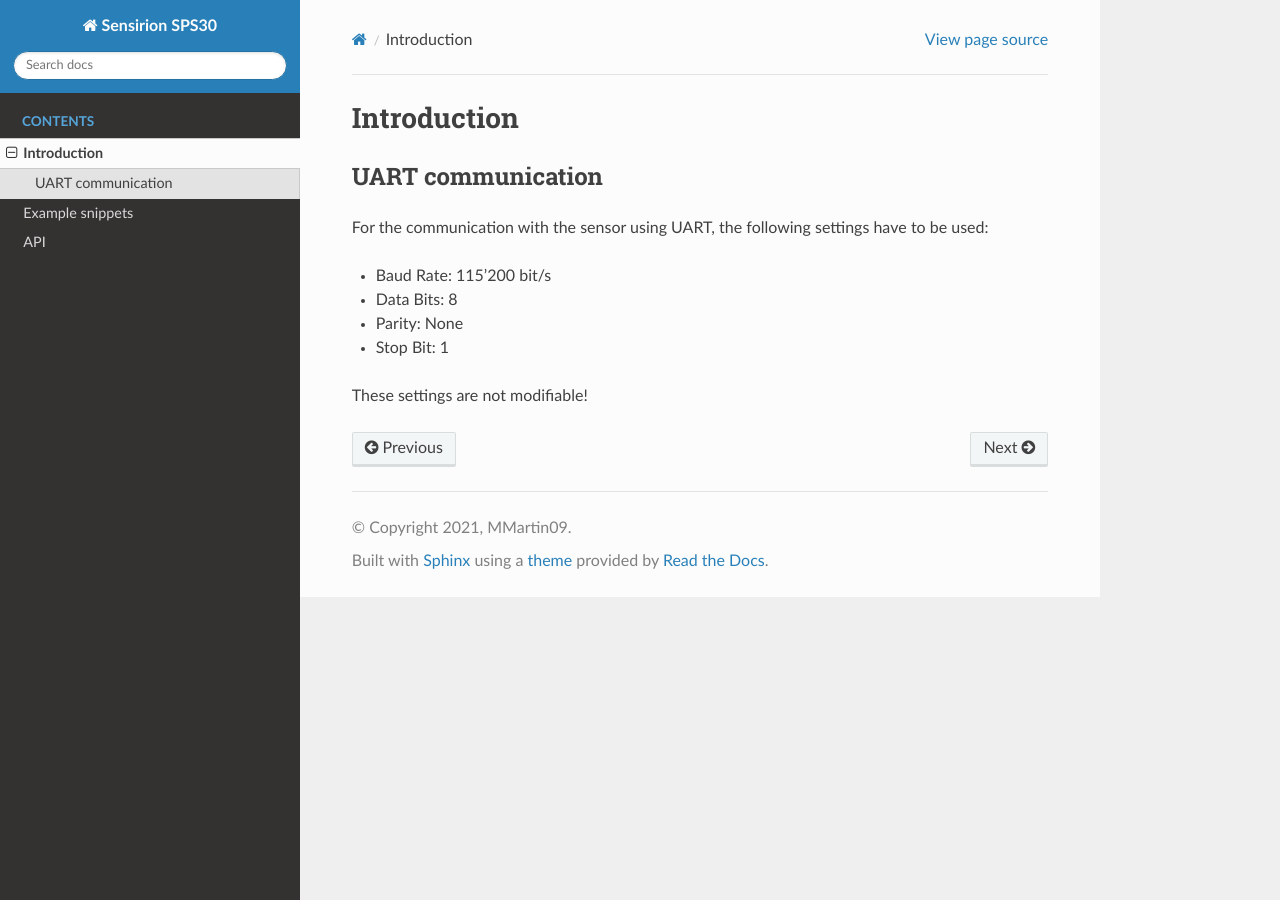
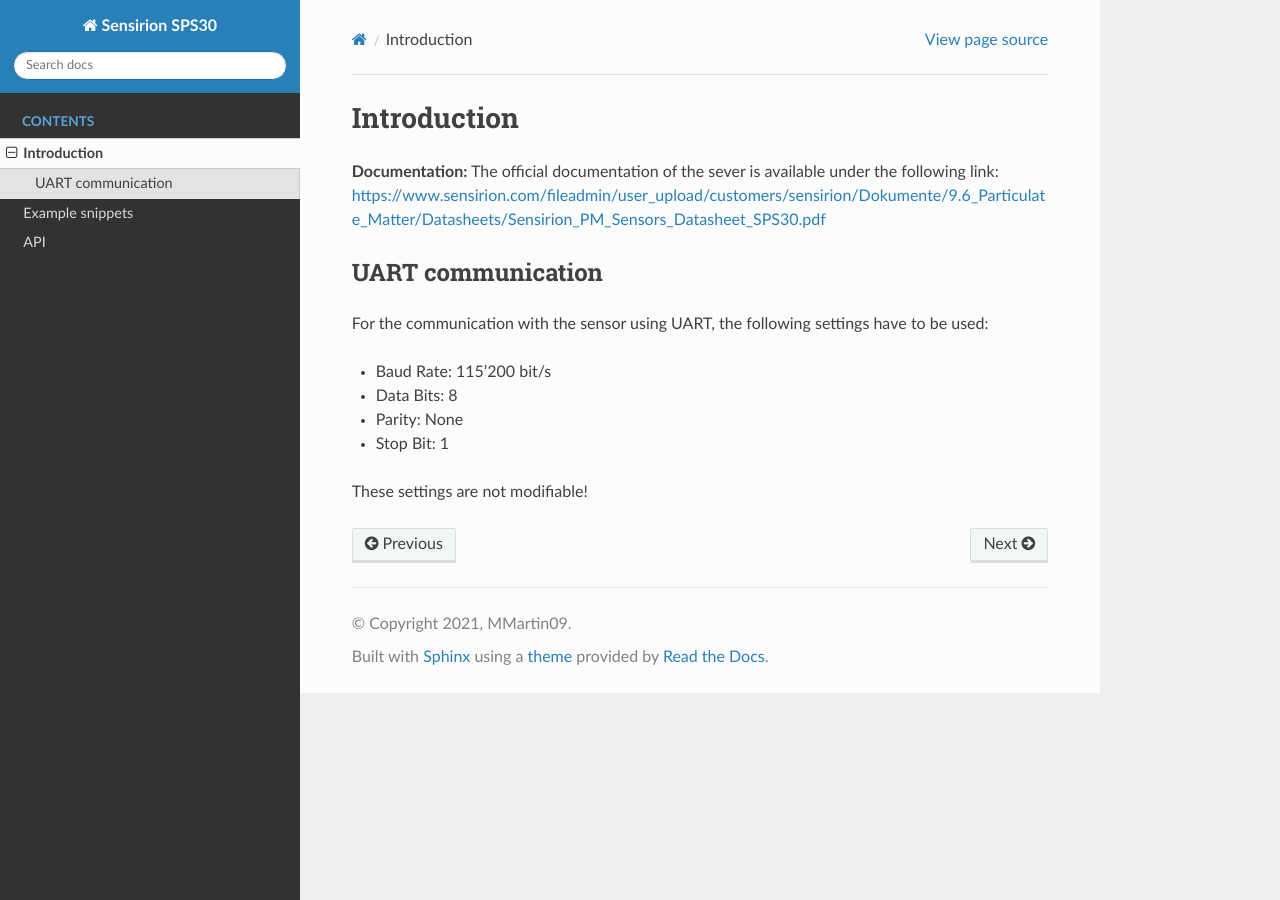
Before and after one commit to MMartin09/sensirion-sps30, a Sphinx documentation site: the page built from docs/introduction.rst, in a window 1280 px wide. Built offline with Sphinx 7.4.7 and the Read the Docs theme 2.0.0, drawn with Linux system fonts in a browser that asks for light colours.

Commit message:
Update documentation and README

```diff
--- a/docs/introduction.rst
+++ b/docs/introduction.rst
@@ -1,6 +1,9 @@
 
 Introduction
 ============
+
+**Documentation:** The official documentation of the sever is available under the following link:
+https://www.sensirion.com/fileadmin/user_upload/customers/sensirion/Dokumente/9.6_Particulate_Matter/Datasheets/Sensirion_PM_Sensors_Datasheet_SPS30.pdf
 
 UART communication
 ------------------
```
Also changed, not shown: README.md (+12 -0 lines), 1 other file.
